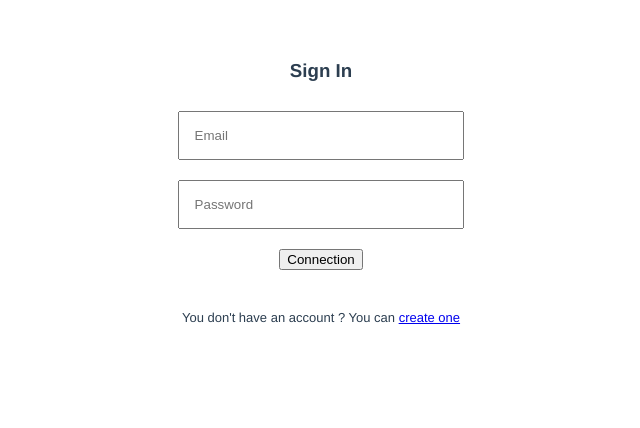
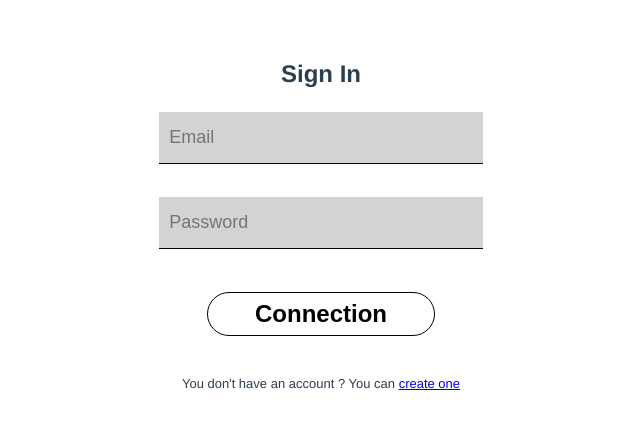
Before and after one commit to LorensKc/vue-auth, a Vue app: page /#/login in a window 1280 px wide. Shown: the top 428 px of the page, without its empty margins (319-959 px from the left). Built offline with nearby package versions, Linux system fonts and the light colour scheme; no server answers.

Commit message:
added styles for login and vault pages

```diff
--- a/package.json
+++ b/package.json
@@ -18,6 +18,7 @@
     "firebase": "^5.8.3",
     "firebase-tools": "^6.3.1",
     "vue": "^2.5.2",
+    "vue-material-design-icons": "^3.0.0",
     "vue-router": "^3.0.1"
   },
   "devDependencies": {
@@ -57,6 +58,7 @@
     "jest-serializer-vue": "^0.3.0",
     "nightwatch": "^0.9.12",
     "node-notifier": "^5.1.2",
+    "node-sass": "^4.11.0",
     "optimize-css-assets-webpack-plugin": "^3.2.0",
     "ora": "^1.2.0",
     "portfinder": "^1.0.13",
@@ -64,6 +66,7 @@
     "postcss-loader": "^2.0.8",
     "postcss-url": "^7.2.1",
     "rimraf": "^2.6.0",
+    "sass-loader": "^7.1.0",
     "selenium-server": "^3.0.1",
     "semver": "^5.3.0",
     "shelljs": "^0.7.6",
--- a/src/components/Login.vue
+++ b/src/components/Login.vue
@@ -1,15 +1,19 @@
 <template>
     <div class="login">
         <h3>Sign In</h3>
-        <input type="text" v-model="email" placeholder="Email"><br />
-        <input type="password" v-model="password" placeholder="Password"><br />
-        <button v-on:click="signIn">Connection</button>
+        <form action="">
+          <input class="text-field" type="text" v-model="email" placeholder="Email"><br />
+          <input class="text-field" type="password" v-model="password" placeholder="Password"><br />
+          <button class="save-button" v-on:click="signIn">Connection</button>
+        </form>
         <p>You don't have an account ? You can <router-link to="/sign-up">create one</router-link></p>
     </div>
 </template>
 
 <script>
 import firebase from 'firebase'
+
+import MenuIcon from "vue-material-design-icons/Menu.vue"
 
 export default {
   name: 'login',
@@ -18,6 +22,9 @@ export default {
       email: '',
       password: ''
     }
+  },
+  components: {
+    MenuIcon
   },
   methods: {
     signIn: function () {
@@ -34,7 +41,7 @@ export default {
 }
 </script>
 
-<style>
+<style lang="scss" scoped>
 .login {
   margin-top: 40px;
 }
@@ -45,10 +52,71 @@ input {
   padding: 15px;
 }
 
+h3 {
+  font-size: 24px;
+}
+
+form {
+  display: flex;
+  flex-flow: column nowrap;
+  align-items: center;
+  width: 60%;
+  margin: 0 auto;
+}
+
 button {
-  margin-top: 20px;
-  widows: 10%;
+  // margin: 20px auto 0;
+  width: 45%;
+  padding: 7px 0;
+  border: 1px solid black;
+  background: none;
+  border-radius: 25px;
+  color: #000000;
+  font-weight: bold;
+  outline: none;
   cursor: pointer;
+  transition: all ease .4s;
+  font-size: 18px;
+  &:hover {
+    background: black;
+    color: white;
+  }
+}
+
+  .text-field {
+    width: 40%;
+    padding: 15px 10px;
+    margin: 0 0 15px;
+    border: none;
+    border-bottom: 1px solid black;
+    background: lightgray;
+    outline: none;
+    transition: ease all .4s;
+    font-size: 18px;
+
+    &:focus {
+      background: gray;
+      color: #ffffff;
+    }
+  }
+
+.save-button {
+  display: flex;
+  justify-content: center;
+  width: 30%;
+  padding: 7px 0;
+  border: 1px solid black;
+  background: none;
+  border-radius: 25px;
+  cursor: pointer;
+  outline: none;
+  font-size: 24px;
+  transition: all ease .4s;
+
+  &:hover {
+    background: black;
+    color: white;
+  }
 }
 
 p {
--- a/src/components/Vault.vue
+++ b/src/components/Vault.vue
@@ -1,15 +1,20 @@
 <template>
   <div class="vault">
     <h1>{{ message }}</h1>
-    <label v-if="open">Add new password
-      <input type="text" v-model="newPassword">
-      <input type="button" value="Save" @click="saveItem">
+    <label v-if="open">
+      <span>Add new password</span>
+      <input class="text-field" type="text" v-model="newPassword">
+      <input class="save-button" type="button" value="Save" @click="saveItem">
     </label>
-    <label v-else>Edit password
-      <input type="text" v-model="editableItem.text">
-      <input type="button" value="Update" @click="updateItem">
-      <input type="button" value="Cancel" @click="cancelEdit">
+    <label v-else>
+      <span>Edit password</span>
+      <input class="text-field" type="text" v-model="editableItem.text">
+      <div class="btn-wrap">
+        <input class="save-button" type="button" value="Update" @click="updateItem">
+        <input class="save-button" type="button" value="Cancel" @click="cancelEdit">
+      </div>
     </label>
+
     <table border="1">
       <tr>
         <th>Password</th>
@@ -29,13 +34,14 @@
       </tr>
     </table>
 
-    <button v-on:click="logout">Logout</button>
+    <button class="logout" v-on:click="logout">Logout</button>
   </div>
 </template>
 
 <script>
 import firebase from 'firebase'
 import 'firebase/firestore'
+import MenuIcon from "vue-material-design-icons/Menu.vue"
 
 export default {
   name: 'vault',
@@ -55,6 +61,9 @@ export default {
   mounted () {
     this.db = firebase.database()
     this.loadItems()
+  },
+  components: {
+    MenuIcon
   },
   computed: {
     currentUser () {
@@ -85,7 +94,6 @@ export default {
     },
     cancelEdit() {
       this.editableItem = null
-      this.editableItemIndex = -1
     },
     saveItem() {
       this.passwordRef.push({
@@ -106,7 +114,7 @@ export default {
       this.passwords[this.editableItemIndex] = this.editableItem
       // firestore updates
       var updates = {};
-      updates[this.editableItem.id] = {
+      updates[this.editableItem.uid] = {
         text: this.editableItem.text,
         visible: false
       };
@@ -132,16 +140,18 @@ export default {
 }
 </script>
 
+
+
 <!-- Add "scoped" attribute to limit CSS to this component only -->
-<style scoped>
-h1,
-h2 {
-    font-weight: normal;
+<style scoped lang="scss">
+h1, h2 {
+  font-weight: normal;
+  width: 100%;
 }
 .vault {
   display: flex;
   flex-direction: column;
-  justify-content: center;
+  align-items: center;
   width: 60%;
   margin: 0 auto;
 }
@@ -149,15 +159,108 @@ input {
   width: 70%;
 }
 button {
-  margin: 20px auto 0;
-  width: 40%;
-  padding: 10px 20px;
-  background: #42b983;
-  color: #ffffff;
+  // margin: 20px auto 0;
+  width: 45%;
+  padding: 7px 0;
+  border: 1px solid black;
+  background: none;
+  border-radius: 25px;
+  color: #000000;
   font-weight: bold;
-  border: none;
-  border-radius: 22px;
   outline: none;
   cursor: pointer;
+  transition: all ease .4s;
+  font-size: 18px;
+  &:hover {
+    background: black;
+    color: white;
+  }
+
+  &.logout {
+    padding: 15px 0;
+    width: 30%;
+    margin: 0 0 30px;
+  }
+}
+
+label {
+  display: flex;
+  flex-flow: column nowrap;
+  align-items: center;
+  margin: 0 0 15px;
+  width: 100%;
+
+  span {
+    font-size: 24px;
+    margin: 0 0 15px;
+  }
+
+  .btn-wrap {
+    display: flex;
+    flex-flow: row nowrap;
+    width: 100%;
+    justify-content: space-around;
+  }
+
+  .text-field {
+    width: 40%;
+    padding: 15px 10px;
+    margin: 0 0 15px;
+    border: none;
+    border-bottom: 1px solid black;
+    background: lightgray;
+    outline: none;
+    transition: ease all .4s;
+    font-size: 18px;
+
+    &:focus {
+      background: gray;
+      color: #ffffff;
+    }
+  }
+}
+.save-button {
+  display: flex;
+  justify-content: center;
+  width: 30%;
+  padding: 7px 0;
+  border: 1px solid black;
+  background: none;
+  border-radius: 25px;
+  cursor: pointer;
+  outline: none;
+  font-size: 24px;
+  transition: all ease .4s;
+
+  &:hover {
+    background: black;
+    color: white;
+  }
+}
+
+table {
+  width: 100%;
+  margin: 0 0 20px;
+  border: none;
+  tr {
+    display: flex;
+    flex-flow: row nowrap;
+    width: 100%;
+    padding: 20px 0;
+    border: 1px solid black;
+
+    td, th {
+      width: 50%;
+      border: none;
+      display: flex;
+      flex-flow: row nowrap;
+      justify-content: space-between;
+      padding: 0 50px;
+    }
+    th {
+      justify-content: center;
+      font-size: 24px;
+    }
+  }
 }
 </style>
--- a/src/router/index.js
+++ b/src/router/index.js
@@ -5,6 +5,7 @@ import Vault from '@/components/Vault'
 import Login from '@/components/Login'
 import SignUp from '@/components/SignUp'
 import firebase from 'firebase'
+import "vue-material-design-icons/styles.css"
 
 Vue.use(Router)
 
```
Also changed, not shown: 1 other file (tests, documents, lock files or other folders).
